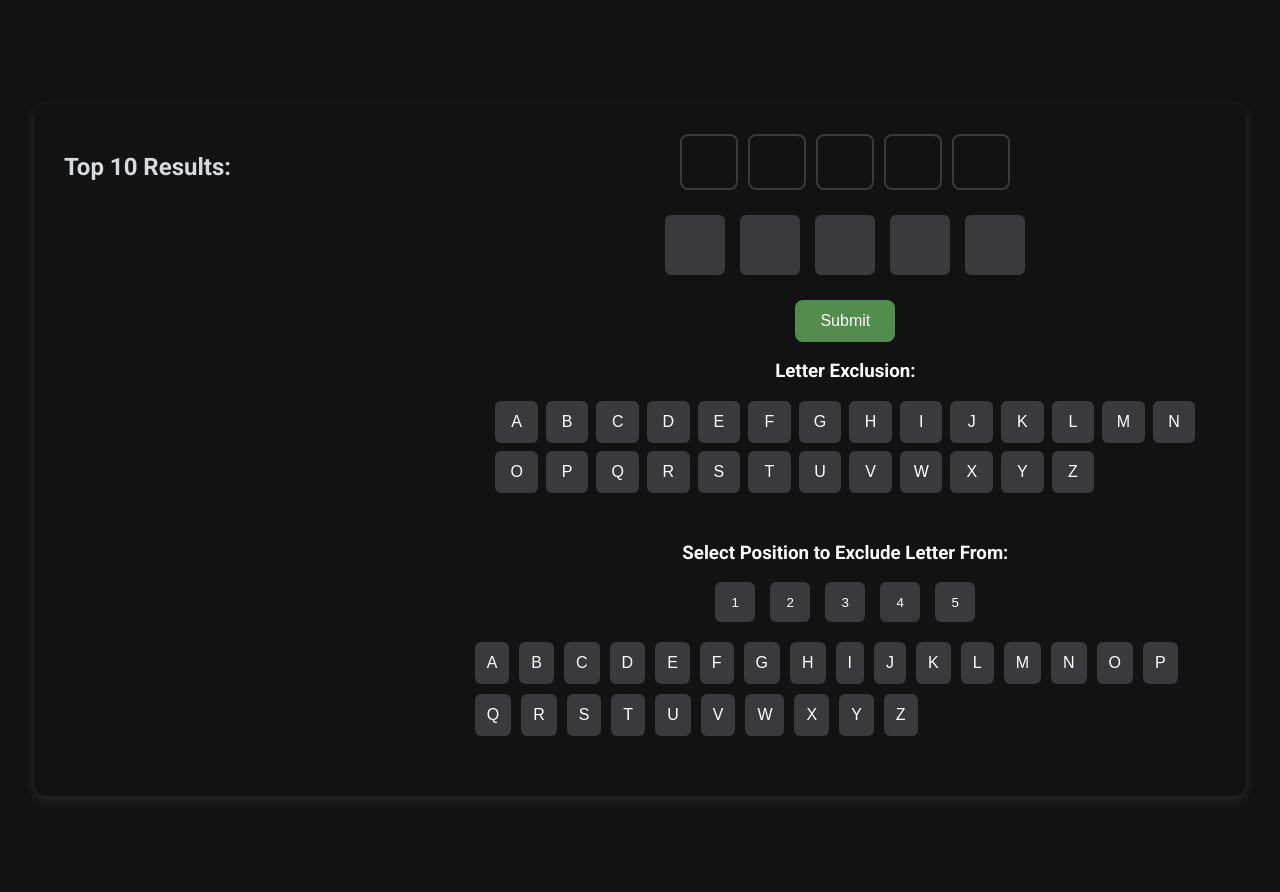
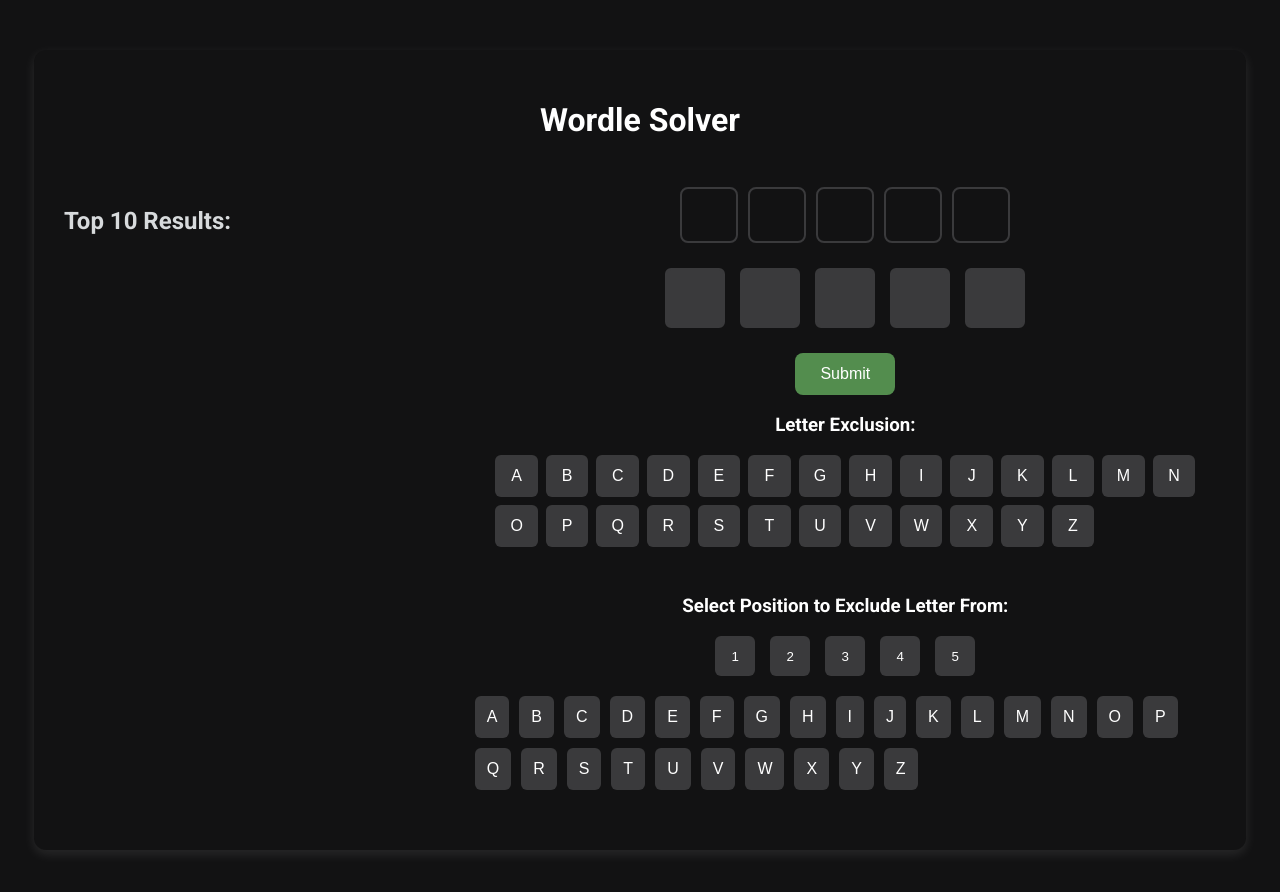
Before and after one commit to Gooey321/Gooey321.github.io, a Jekyll site: the page assets/Wordle-Solver/index.html, which Jekyll copies as it is, in a window 1280 px wide. Shown: the top 892 px of the page. Built offline with Jekyll 4.4.1, drawn with Linux system fonts in a browser that asks for light colours.

Commit message:
added title to wordle solver

```diff
--- a/assets/Wordle-Solver/index.html
+++ b/assets/Wordle-Solver/index.html
@@ -9,6 +9,7 @@
   </head>
   <body>
     <div class="container">
+      <h1>Wordle Solver</h1>
       <div class="split-container">
         <!-- Left Column: Results -->
         <div class="results-section">
--- a/assets/Wordle-Solver/style.css
+++ b/assets/Wordle-Solver/style.css
@@ -63,10 +63,26 @@
   align-items: center;
 }
 
+.container h1 {
+  text-align: center;
+  margin-bottom: 3rem;
+  width: 100%;
+}
+
+.main-section {
+  flex: 2;
+  display: flex;
+  flex-direction: column;
+  align-items: center;
+  width: 100%;
+}
+
 .word-input {
   display: flex;
   gap: 10px;
   margin-bottom: 25px;
+  justify-content: center;
+  width: 100%;
 }
 
 .word-input input {
```
